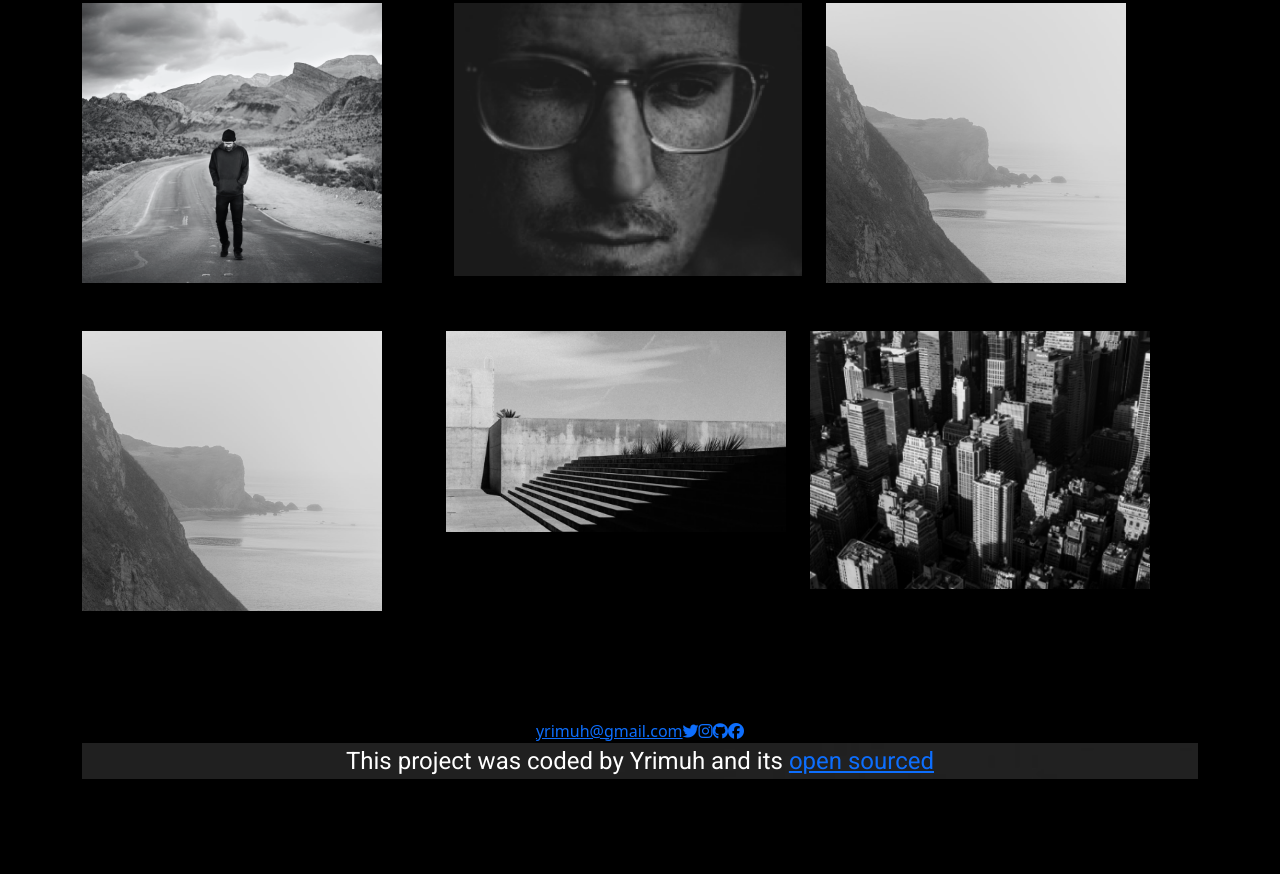
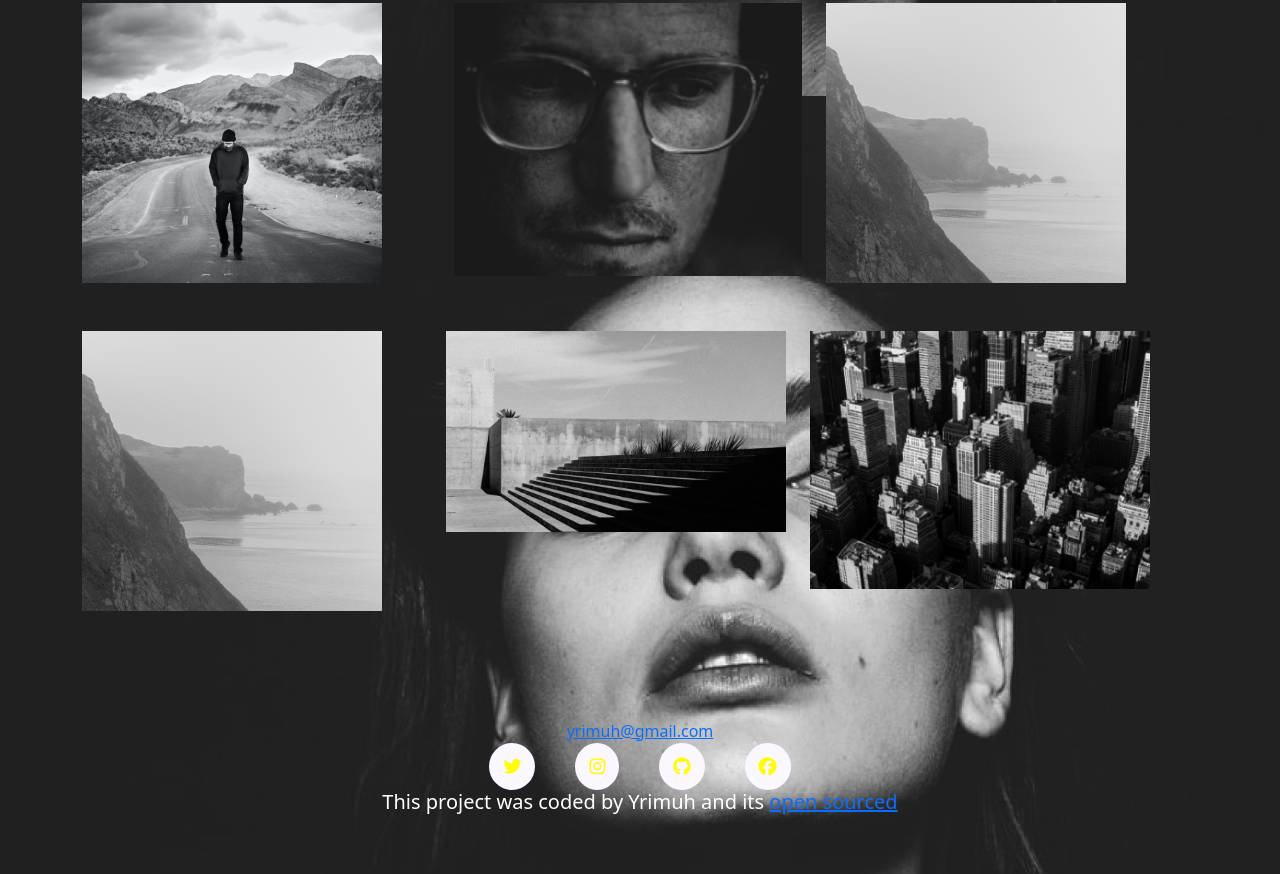
Before and after one commit to YrimuhMburu/RESPONSIVE-PROJECT, a plain HTML site: page index.html in a window 1280 px wide. Shown: the part 804-1678 px from the top of the page. Before the commit the page ends 1643 px from the top, so only its background shows below. Drawn offline with nearby package versions, Linux system fonts and the light colour scheme.

Commit message:
footer  on all pages

```diff
--- a/CSS/project.css
+++ b/CSS/project.css
@@ -3,9 +3,10 @@
   --color: white;
   --default-font-family: "Roboto", sans-serif;
   --text-align: center;
+  --secondary-color: #faf7fe;
 }
 body {
-  /* background-image: url("../IMAGES/bg.png");*/
+  background-image: url("../IMAGES/bg.png");
   background-color: var(--background-color);
 }
 p {
@@ -82,17 +83,20 @@ footer.email-link:hover {
 footer {
   margin: 60px 0;
 }
-footer.social-links a {
+footer .social-links a {
   margin: 0 20px;
+  background: var(--secondary-color);
   color: yellow;
-  padding: 14px;
+  padding: 10px 14px;
   border-radius: 50%;
-  transition: all 100ms;
+  font-size: 18px;
+  transition: all 100ms ease-in-out;
 }
-footer.social-links a:hover {
+footer .social-links a:hover {
   color: white;
-  background-color: var(--background-color);
+  background: var(--branding-color);
 }
+
 @media (max-width: 900px) {
   h1 {
     font-size: 44px;
@@ -124,3 +128,7 @@ footer.social-links a:hover {
     font-size: 18px;
   }
 }
+h5 {
+  text-align: center;
+  color: white;
+}
--- a/index.html
+++ b/index.html
@@ -111,6 +111,8 @@
           <a href="mailto:yrimuh@gmail.com" class="email-link"
             >yrimuh@gmail.com</a
           >
+        </div>
+        <div class="social-links d-flex justify-content-center">
           <a href="https//www.twitter.com/yrimuhtechie" target="_blank"
             ><i class="fa-brands fa-twitter"></i
           ></a>
@@ -124,14 +126,14 @@
             <i class="fa-brands fa-facebook"></i
           ></a>
         </div>
-        <p>
+        <h5>
           This project was coded by Yrimuh and its
           <a
-            href="https://www.github.com/YrimuhMburu/RESPONSIVE_PROJECT"
+            href="https://www.github.com/YrimuhMburu/RESPONSIVE-PROJECT"
             target="_blank"
             >open sourced</a
           >
-        </p>
+        </h5>
       </footer>
     </div>
   </body>
```
Also changed, not shown: about.html (+5 -4 lines), contact.html (+5 -3 lines).
